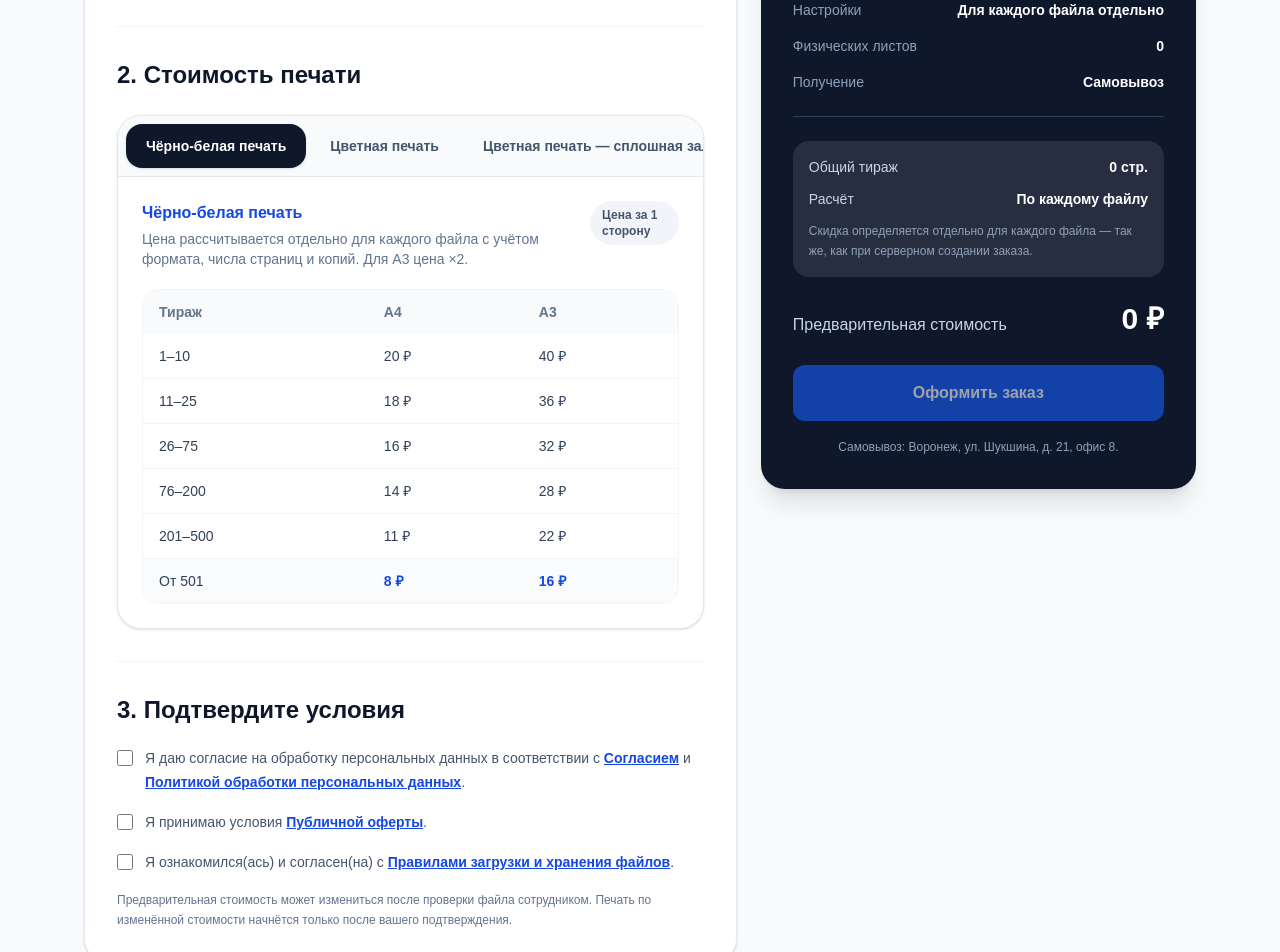
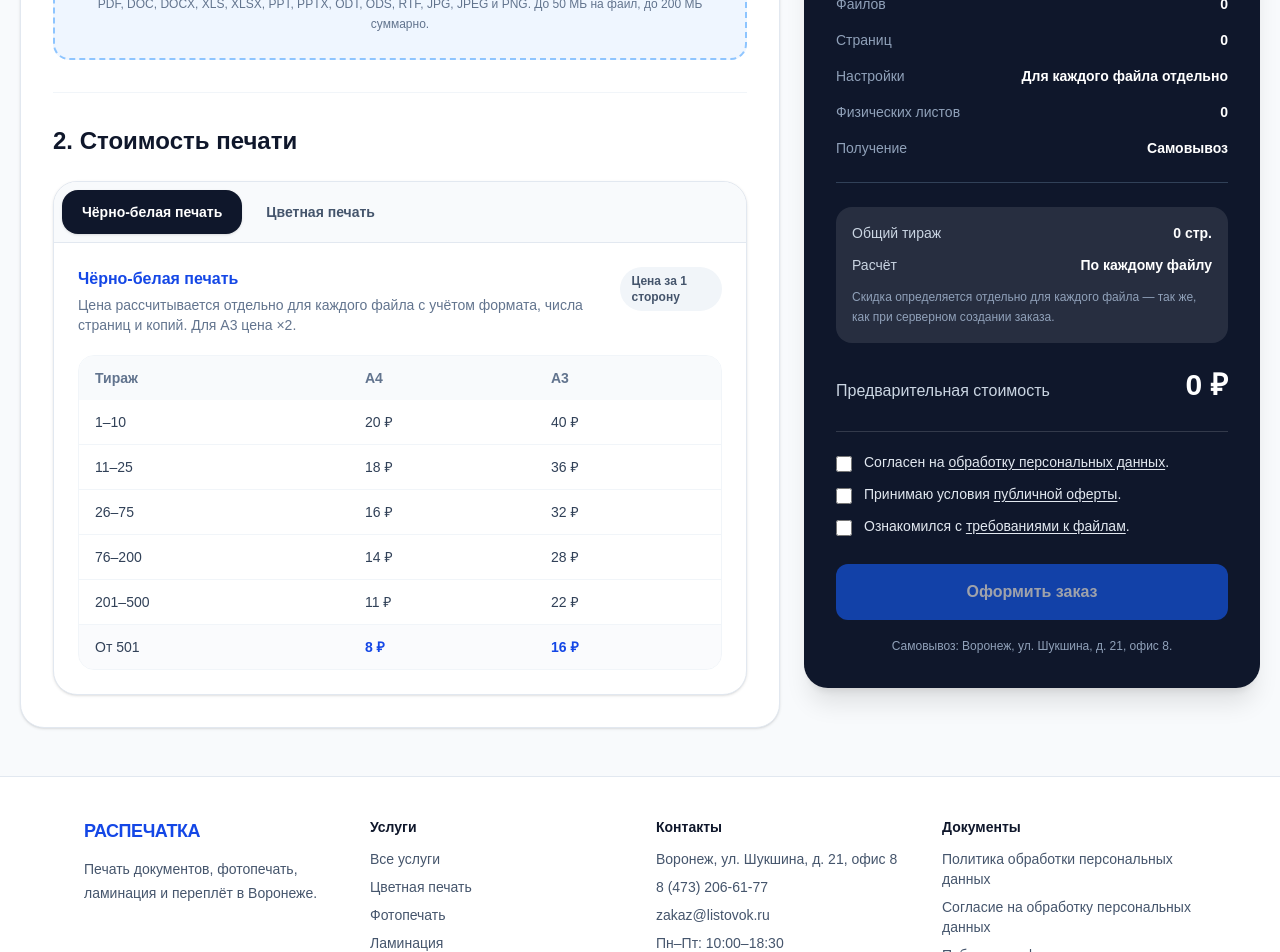
Before and after one commit to belamiru/raspechatka, a Next.js app: page / in a window 1280 px wide. Shown: the part 1620-2572 px from the top of the page. Built offline with nearby package versions, Linux system fonts and the light colour scheme.

Commit message:
feat: color print at 2x of B&W, simpler checkout and wider layout

```diff
--- a/app/admin/admin-orders.tsx
+++ b/app/admin/admin-orders.tsx
@@ -557,7 +557,6 @@ export default function AdminOrders({
                                 </p>
                               )}
                               {getColorPages(file, "color").length > 0 && <p className="mt-1 text-sm font-bold text-blue-800">Цветные: стр. {getColorPages(file, "color").join(", ")}</p>}
-                              {getColorPages(file, "solid-color").length > 0 && <p className="mt-1 text-sm font-bold text-fuchsia-800">Сплошная заливка: стр. {getColorPages(file, "solid-color").join(", ")}</p>}
                             </div>
 
                             {file.diskPath ? (
--- a/app/api/orders/route.ts
+++ b/app/api/orders/route.ts
@@ -43,7 +43,7 @@ type SubmittedOrderItem = {
 type SubmittedFileSettings = {
   fileId: string;
   paperFormat: "A4" | "A3";
-  colorMode: "black-and-white" | "color" | "solid-color";
+  colorMode: "black-and-white" | "color";
   copies: number;
   printSides: "one-sided" | "two-sided";
   pageOverrides: Record<number, PagePrintOverride>;
@@ -218,7 +218,7 @@ function parseFileSettings(
 
     const paperFormat = (defaults as Record<string, unknown>).paperFormat;
     const colorMode = (defaults as Record<string, unknown>).colorMode;
-    if ((paperFormat !== "A4" && paperFormat !== "A3") || !["black-and-white", "color", "solid-color"].includes(String(colorMode))) {
+    if ((paperFormat !== "A4" && paperFormat !== "A3") || !["black-and-white", "color"].includes(String(colorMode))) {
       return { valid: false, error: "Выбраны некорректные настройки печати." };
     }
 
@@ -235,10 +235,10 @@ function parseFileSettings(
       const override = rawOverride as Record<string, unknown>;
       const pageFormat = override.paperFormat;
       const pageColorMode = override.colorMode;
-      if (override.pageNumber !== pageNumber || (override.included !== undefined && typeof override.included !== "boolean") || (pageFormat !== undefined && pageFormat !== "A4" && pageFormat !== "A3") || (pageColorMode !== undefined && !["black-and-white", "color", "solid-color"].includes(String(pageColorMode)))) {
+      if (override.pageNumber !== pageNumber || (override.included !== undefined && typeof override.included !== "boolean") || (pageFormat !== undefined && pageFormat !== "A4" && pageFormat !== "A3") || (pageColorMode !== undefined && !["black-and-white", "color"].includes(String(pageColorMode)))) {
         return { valid: false, error: "Некорректные настройки страниц." };
       }
-      pageOverrides[pageNumber] = { pageNumber, ...(override.included === false ? { included: false } : {}), ...(pageFormat ? { paperFormat: pageFormat } : {}), ...(pageColorMode ? { colorMode: pageColorMode as "black-and-white" | "color" | "solid-color" } : {}) };
+      pageOverrides[pageNumber] = { pageNumber, ...(override.included === false ? { included: false } : {}), ...(pageFormat ? { paperFormat: pageFormat } : {}), ...(pageColorMode ? { colorMode: pageColorMode as "black-and-white" | "color" } : {}) };
     }
 
     if (
@@ -265,7 +265,7 @@ function parseFileSettings(
     settings.push({
       fileId,
       paperFormat: paperFormat as "A4" | "A3",
-      colorMode: colorMode as "black-and-white" | "color" | "solid-color",
+      colorMode: colorMode as "black-and-white" | "color",
       copies,
       printSides,
       pageOverrides,
--- a/app/globals.css
+++ b/app/globals.css
@@ -67,3 +67,8 @@ body {
     height: 1.75rem;
   }
 }
+
+
+/* Do not let long file names expand the mobile viewport. */
+.break-anywhere { overflow-wrap: anywhere; word-break: break-word; }
+@media (max-width: 1023px) { #order { scroll-margin-top: 1rem; } }
--- a/app/page.tsx
+++ b/app/page.tsx
@@ -20,7 +20,7 @@ import { DEFAULT_PRINT_SETTINGS, getDraftSettingsStorageKey, getPrintablePageOpt
 import { PrintSettingsPanel } from "@/components/print-settings-panel";
 
 
-type PriceTab = "black-and-white" | "color" | "solid-color";
+type PriceTab = "black-and-white" | "color";
 
 type PriceTable = {
   label: string;
@@ -53,32 +53,18 @@ const PRICE_TABLES: Record<PriceTab, PriceTable> = {
       "Для документов, презентаций, таблиц, графиков и макетов с обычной цветной насыщенностью. Для A3 цена ×2.",
     accent: "violet",
     tiers: [
-      { quantity: "1–10", a4: 60 },
-      { quantity: "11–25", a4: 55 },
-      { quantity: "26–75", a4: 50 },
-      { quantity: "76–200", a4: 45 },
-      { quantity: "201–500", a4: 40 },
-      { quantity: "От 501", a4: 30 },
+      { quantity: "1–10", a4: 40 },
+      { quantity: "11–25", a4: 36 },
+      { quantity: "26–75", a4: 32 },
+      { quantity: "76–200", a4: 28 },
+      { quantity: "201–500", a4: 22 },
+      { quantity: "От 501", a4: 16 },
     ],
   },
-  "solid-color": {
-    label: "Цветная печать — сплошная заливка",
-    shortLabel: "Сплошная заливка",
-    description:
-      "Для макетов с плотным цветным фоном, крупными фотографиями и насыщенными рекламными изображениями. Для A3 цена ×2.",
-    accent: "fuchsia",
-    tiers: [
-      { quantity: "1–10", a4: 120 },
-      { quantity: "11–25", a4: 110 },
-      { quantity: "26–75", a4: 100 },
-      { quantity: "76–200", a4: 90 },
-      { quantity: "201–500", a4: 80 },
-      { quantity: "От 501", a4: 60 },
-    ],
-  },
+
 };
 
-const PRICE_TABS: PriceTab[] = ["black-and-white", "color", "solid-color"];
+const PRICE_TABS: PriceTab[] = ["black-and-white", "color"];
 
 function makeFileId() {
   if (typeof crypto !== "undefined" && "randomUUID" in crypto) {
@@ -527,7 +513,7 @@ export default function Home() {
   return (
     <main className="min-h-screen bg-slate-50 text-slate-900">
       <header className="border-b border-slate-200 bg-white">
-        <div className="mx-auto flex max-w-6xl items-center justify-between px-5 py-4">
+        <div className="mx-auto flex max-w-7xl items-center justify-between px-5 py-4">
           <a
             href="/"
             className="text-xl font-black tracking-tight text-blue-700"
@@ -558,7 +544,7 @@ export default function Home() {
       </header>
 
       <section className="hero-section border-b border-blue-100 bg-gradient-to-br from-blue-50 via-white to-sky-100">
-        <div className="mx-auto grid max-w-6xl items-center gap-8 px-5 py-12 sm:py-16 lg:grid-cols-[minmax(0,1fr)_minmax(360px,0.9fr)]">
+        <div className="mx-auto grid max-w-7xl items-center gap-8 px-5 py-12 sm:py-16 lg:grid-cols-[minmax(0,1fr)_minmax(360px,0.9fr)]">
           <div className="max-w-2xl">
             <p className="mb-4 inline-flex rounded-full bg-blue-100 px-3 py-1 text-xs font-bold uppercase tracking-wider text-blue-700">
               Печать документов онлайн
@@ -592,7 +578,7 @@ export default function Home() {
         </div>
       </section>
 
-      <section className="mx-auto max-w-6xl px-5 py-10 sm:py-12">
+      <section className="mx-auto max-w-7xl px-5 py-10 sm:py-12">
         <section
           aria-labelledby="other-services-heading"
           className="mb-10 rounded-3xl border border-slate-200 bg-white p-5 shadow-sm sm:p-6"
@@ -643,7 +629,7 @@ export default function Home() {
 
         <form
           onSubmit={handleSubmit}
-          className="grid gap-6 lg:grid-cols-[minmax(0,1.5fr)_minmax(0,1fr)]"
+          className="grid gap-6 lg:grid-cols-[minmax(0,1.5fr)_minmax(320px,0.9fr)]"
         >
           <div
             aria-hidden="true"
@@ -838,102 +824,9 @@ export default function Home() {
               </div>
             </div>
 
-            <div className="mt-8 border-t border-slate-100 pt-8">
-              <h2 className="text-2xl font-bold">3. Подтвердите условия</h2>
-
-              <div className="mt-5 space-y-4">
-                <label className="flex cursor-pointer items-start gap-3 text-sm leading-6 text-slate-600">
-                  <input
-                    type="checkbox"
-                    checked={personalDataConsent}
-                    onChange={(event) =>
-                      setPersonalDataConsent(event.target.checked)
-                    }
-                    className="mt-1 h-4 w-4 shrink-0 rounded border-slate-300 text-blue-700 focus:ring-blue-600"
-                  />
-
-                  <span>
-                    Я даю согласие на обработку персональных данных в
-                    соответствии с{" "}
-                    <a
-                      href="/personal-data-consent"
-                      target="_blank"
-                      rel="noreferrer"
-                      className="font-semibold text-blue-700 underline"
-                    >
-                      Согласием
-                    </a>{" "}
-                    и{" "}
-                    <a
-                      href="/privacy"
-                      target="_blank"
-                      rel="noreferrer"
-                      className="font-semibold text-blue-700 underline"
-                    >
-                      Политикой обработки персональных данных
-                    </a>
-                    .
-                  </span>
-                </label>
-
-                <label className="flex cursor-pointer items-start gap-3 text-sm leading-6 text-slate-600">
-                  <input
-                    type="checkbox"
-                    checked={offerAccepted}
-                    onChange={(event) =>
-                      setOfferAccepted(event.target.checked)
-                    }
-                    className="mt-1 h-4 w-4 shrink-0 rounded border-slate-300 text-blue-700 focus:ring-blue-600"
-                  />
-
-                  <span>
-                    Я принимаю условия{" "}
-                    <a
-                      href="/offer"
-                      target="_blank"
-                      rel="noreferrer"
-                      className="font-semibold text-blue-700 underline"
-                    >
-                      Публичной оферты
-                    </a>
-                    .
-                  </span>
-                </label>
-
-                <label className="flex cursor-pointer items-start gap-3 text-sm leading-6 text-slate-600">
-                  <input
-                    type="checkbox"
-                    checked={fileRulesAccepted}
-                    onChange={(event) =>
-                      setFileRulesAccepted(event.target.checked)
-                    }
-                    className="mt-1 h-4 w-4 shrink-0 rounded border-slate-300 text-blue-700 focus:ring-blue-600"
-                  />
-
-                  <span>
-                    Я ознакомился(ась) и согласен(на) с{" "}
-                    <a
-                      href="/file-rules"
-                      target="_blank"
-                      rel="noreferrer"
-                      className="font-semibold text-blue-700 underline"
-                    >
-                      Правилами загрузки и хранения файлов
-                    </a>
-                    .
-                  </span>
-                </label>
-              </div>
-
-              <p className="mt-4 text-xs leading-5 text-slate-500">
-                Предварительная стоимость может измениться после проверки файла
-                сотрудником. Печать по изменённой стоимости начнётся только
-                после вашего подтверждения.
-              </p>
-            </div>
           </section>
 
-            <div className="hidden min-w-0 space-y-6 lg:sticky lg:top-6 lg:block lg:self-start">
+            <div className="min-w-0 space-y-6 lg:sticky lg:top-6 lg:self-start">
             <PrintSettingsPanel
               selectedFile={selectedFile}
               selectedFilePrice={selectedFilePrice}
@@ -1034,6 +927,12 @@ export default function Home() {
               </div>
             )}
 
+            <div className="mt-7 space-y-3 border-t border-white/15 pt-5 text-sm text-slate-200">
+              <label className="flex cursor-pointer gap-3 leading-5"><input type="checkbox" checked={personalDataConsent} onChange={(event) => setPersonalDataConsent(event.target.checked)} className="mt-1 h-4 w-4 shrink-0 rounded border-slate-300" /><span>Согласен на <a className="underline underline-offset-2 hover:text-white" href="/personal-data-consent" target="_blank" rel="noreferrer">обработку персональных данных</a>.</span></label>
+              <label className="flex cursor-pointer gap-3 leading-5"><input type="checkbox" checked={offerAccepted} onChange={(event) => setOfferAccepted(event.target.checked)} className="mt-1 h-4 w-4 shrink-0 rounded border-slate-300" /><span>Принимаю условия <a className="underline underline-offset-2 hover:text-white" href="/offer" target="_blank" rel="noreferrer">публичной оферты</a>.</span></label>
+              <label className="flex cursor-pointer gap-3 leading-5"><input type="checkbox" checked={fileRulesAccepted} onChange={(event) => setFileRulesAccepted(event.target.checked)} className="mt-1 h-4 w-4 shrink-0 rounded border-slate-300" /><span>Ознакомился с <a className="underline underline-offset-2 hover:text-white" href="/file-rules" target="_blank" rel="noreferrer">требованиями к файлам</a>.</span></label>
+            </div>
+
             <button
               type="submit"
               disabled={
--- a/components/order-file-list.tsx
+++ b/components/order-file-list.tsx
@@ -100,8 +100,7 @@ function getFileSettingsSummary(item: OrderFileListItem) {
   const printable = getPrintablePageCount(item.pageCount ?? 0, settings);
   const a3Pages = getPagesWithFormat(settings, "A3");
   const colorPages = getPagesWithColorMode(settings, "color");
-  const solidColorPages = getPagesWithColorMode(settings, "solid-color");
-  return `${settings.defaults.paperFormat} · ${settings.copies} ${settings.copies === 1 ? "копия" : "копии"} · ${getPrintSidesLabel(printSides)}${excluded.length ? ` · печатать ${printable} из ${item.pageCount ?? 0} стр.` : ""}${a3Pages.length ? ` · A3: стр. ${a3Pages.join(", ")}` : ""}${colorPages.length ? ` · Цвет: стр. ${colorPages.join(", ")}` : ""}${solidColorPages.length ? ` · Заливка: стр. ${solidColorPages.join(", ")}` : ""}`;
+  return `${settings.defaults.paperFormat} · ${settings.copies} ${settings.copies === 1 ? "копия" : "копии"} · ${getPrintSidesLabel(printSides)}${excluded.length ? ` · печатать ${printable} из ${item.pageCount ?? 0} стр.` : ""}${a3Pages.length ? ` · A3: стр. ${a3Pages.join(", ")}` : ""}${colorPages.length ? ` · Цвет: стр. ${colorPages.join(", ")}` : ""}`;
 }
 
 export function OrderFileList({
@@ -188,7 +187,7 @@ export function OrderFileList({
                 <div className="min-w-0 flex-1">
                   <div className="flex flex-wrap items-center gap-2">
                     <p
-                      className="max-w-full truncate font-semibold text-slate-800"
+                      className="min-w-0 max-w-full flex-1 basis-40 truncate font-semibold text-slate-800"
                       title={item.file.name}
                     >
                       {item.file.name}
--- a/lib/pricing.ts
+++ b/lib/pricing.ts
@@ -135,10 +135,12 @@ export function getPrintPrice({
   };
 }
 
-export type PrintColorMode = "black-and-white" | "color" | "solid-color";
-export type PagePrintOption = { paperFormat: PaperFormat; colorMode: PrintColorMode };
+export type PrintColorMode = "black-and-white" | "color";
+/** Old orders could retain this value; it is normalized to ordinary color. */
+type LegacyPrintColorMode = PrintColorMode | "solid-color";
+export type PagePrintOption = { paperFormat: PaperFormat; colorMode: LegacyPrintColorMode };
 
-type ColorPriceTier = PriceTier & { colorA4: number; solidColorA4: number };
+type ColorPriceTier = PriceTier & { colorA4: number };
 
 /*
  * All print categories use the same volume breaks as black-and-white printing.
@@ -146,12 +148,12 @@ type ColorPriceTier = PriceTier & { colorA4: number; solidColorA4: number };
  * PRICE_TIERS and the public tables on the home page.
  */
 const COLOR_PRICE_TIERS: ColorPriceTier[] = [
-  { from: 1, to: 10, a4OneSidedPrice: 20, colorA4: 60, solidColorA4: 120, label: "1–10 страниц" },
-  { from: 11, to: 25, a4OneSidedPrice: 18, colorA4: 55, solidColorA4: 110, label: "11–25 страниц" },
-  { from: 26, to: 75, a4OneSidedPrice: 16, colorA4: 50, solidColorA4: 100, label: "26–75 страниц" },
-  { from: 76, to: 200, a4OneSidedPrice: 14, colorA4: 45, solidColorA4: 90, label: "76–200 страниц" },
-  { from: 201, to: 500, a4OneSidedPrice: 11, colorA4: 40, solidColorA4: 80, label: "201–500 страниц" },
-  { from: 501, to: null, a4OneSidedPrice: 8, colorA4: 30, solidColorA4: 60, label: "от 501 страницы" },
+  { from: 1, to: 10, a4OneSidedPrice: 20, colorA4: 40, label: "1–10 страниц" },
+  { from: 11, to: 25, a4OneSidedPrice: 18, colorA4: 36, label: "11–25 страниц" },
+  { from: 26, to: 75, a4OneSidedPrice: 16, colorA4: 32, label: "26–75 страниц" },
+  { from: 76, to: 200, a4OneSidedPrice: 14, colorA4: 28, label: "76–200 страниц" },
+  { from: 201, to: 500, a4OneSidedPrice: 11, colorA4: 22, label: "201–500 страниц" },
+  { from: 501, to: null, a4OneSidedPrice: 8, colorA4: 16, label: "от 501 страницы" },
 ];
 
 /** Calculates an item with per-page format and colour categories. */
@@ -165,7 +167,7 @@ export function getPrintPriceForPages({ pageOptions, printSides, copies }: {
   const quantity = printablePages * validCopies;
   const tier = COLOR_PRICE_TIERS.find((item) => item.to === null || (quantity >= item.from && quantity <= item.to)) ?? COLOR_PRICE_TIERS[0];
   const priceForPage = ({ paperFormat, colorMode }: PagePrintOption) => {
-    const a4Price = colorMode === "solid-color" ? tier.solidColorA4 : colorMode === "color" ? tier.colorA4 : tier.a4OneSidedPrice;
+    const a4Price = colorMode === "black-and-white" ? tier.a4OneSidedPrice : tier.colorA4;
     return a4Price * (paperFormat === "A3" ? 2 : 1);
   };
   const totalPrice = pageOptions.reduce((total, page) => total + priceForPage(page), 0) * validCopies;
--- a/lib/print-settings.ts
+++ b/lib/print-settings.ts
@@ -5,7 +5,7 @@ export type PagePrintOverride = { pageNumber: number; included?: boolean; paperF
 export type FilePrintSettings = { copies: number; printSides: PrintSides; defaults: { paperFormat: PaperFormat; colorMode: ColorMode }; pageOverrides: Record<number, PagePrintOverride> };
 export const DEFAULT_PRINT_SETTINGS: FilePrintSettings = { copies: 1, printSides: "one-sided", defaults: { paperFormat: "A4", colorMode: "black-and-white" }, pageOverrides: {} };
 export function getPagePaperFormat(pageNumber: number, settings: FilePrintSettings) { return settings.pageOverrides[pageNumber]?.paperFormat ?? settings.defaults.paperFormat; }
-export function getPageColorMode(pageNumber: number, settings: FilePrintSettings) { return settings.pageOverrides[pageNumber]?.colorMode ?? settings.defaults.colorMode; }
+export function getPageColorMode(pageNumber: number, settings: FilePrintSettings): PrintColorMode { const value = settings.pageOverrides[pageNumber]?.colorMode ?? settings.defaults.colorMode; /* В настройках, сохранённых в браузере до отказа от «заливки», может остаться это значение. */ return (value as string) === "solid-color" ? "color" : value; }
 export function getPrintablePageOptions(pageCount: number, settings: FilePrintSettings): PagePrintOption[] { return Array.from({ length: Math.max(0, pageCount) }, (_, index) => index + 1).filter((pageNumber) => settings.pageOverrides[pageNumber]?.included !== false).map((pageNumber) => ({ paperFormat: getPagePaperFormat(pageNumber, settings), colorMode: getPageColorMode(pageNumber, settings) })); }
 export function getPrintablePageCount(pageCount: number, settings: FilePrintSettings) { return getPrintablePageOptions(pageCount, settings).length; }
 export function getExcludedPages(settings: FilePrintSettings) { return Object.values(settings.pageOverrides).filter((item) => item.included === false).map((item) => item.pageNumber).sort((a,b) => a-b); }
```
Also changed, not shown: components/print-draft-viewer.tsx (+7 -6 lines), components/print-settings-panel.tsx (+6 -6 lines).
